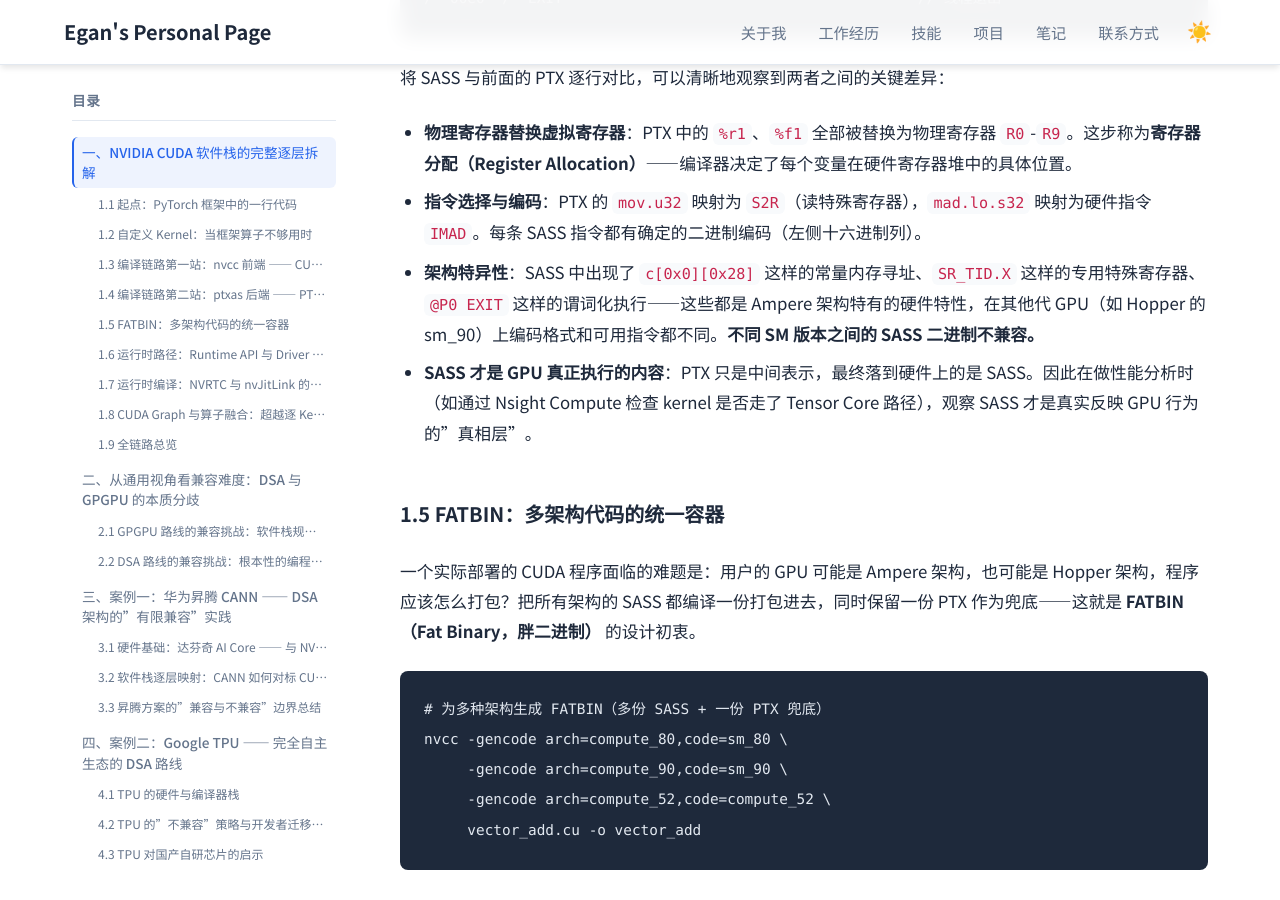
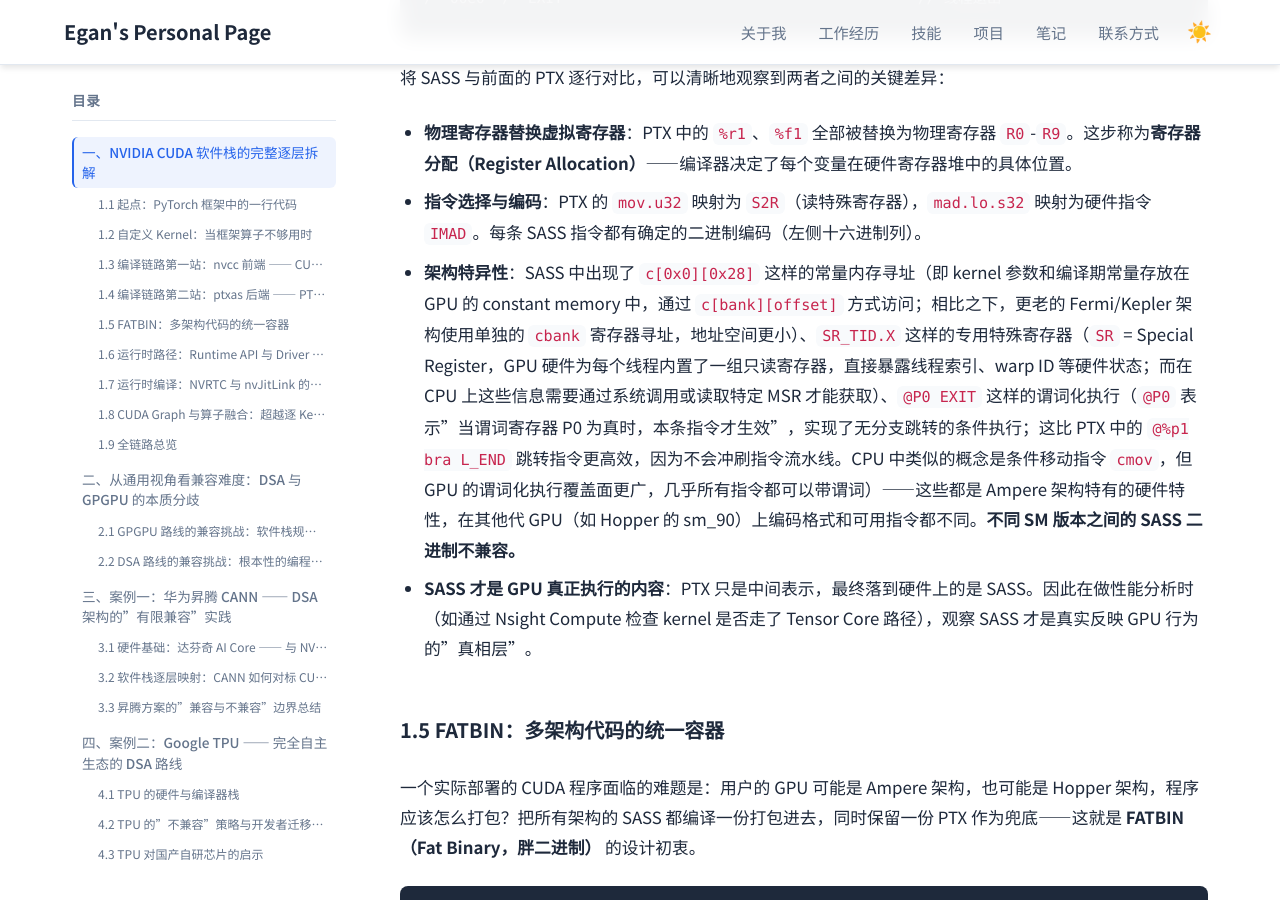
Before and after one commit to Lejun-Hu/Lejun-Hu.github.io, a Jekyll site: the page built from _notes/2026-8-15-cuda-ecosystem-compatibility.md, in a window 1280 px wide and 900 px high, scrolled down 9429 px. Built offline with Jekyll 4.4.1, drawn with Linux system fonts in a browser that asks for light colours.

Commit message:
SASS架构特异性部分添加括号解释: 常量内存寻址/特殊寄存器/谓词化执行

```diff
--- a/_notes/2026-8-15-cuda-ecosystem-compatibility.md
+++ b/_notes/2026-8-15-cuda-ecosystem-compatibility.md
@@ -229,7 +229,7 @@ Function : _Z9vectorAddPfS_S_i
 
 - **物理寄存器替换虚拟寄存器**：PTX 中的 `%r1`、`%f1` 全部被替换为物理寄存器 `R0`-`R9`。这步称为**寄存器分配（Register Allocation）**——编译器决定了每个变量在硬件寄存器堆中的具体位置。
 - **指令选择与编码**：PTX 的 `mov.u32` 映射为 `S2R`（读特殊寄存器），`mad.lo.s32` 映射为硬件指令 `IMAD`。每条 SASS 指令都有确定的二进制编码（左侧十六进制列）。
-- **架构特异性**：SASS 中出现了 `c[0x0][0x28]` 这样的常量内存寻址、`SR_TID.X` 这样的专用特殊寄存器、`@P0 EXIT` 这样的谓词化执行——这些都是 Ampere 架构特有的硬件特性，在其他代 GPU（如 Hopper 的 sm_90）上编码格式和可用指令都不同。**不同 SM 版本之间的 SASS 二进制不兼容。**
+- **架构特异性**：SASS 中出现了 `c[0x0][0x28]` 这样的常量内存寻址（即 kernel 参数和编译期常量存放在 GPU 的 constant memory 中，通过 `c[bank][offset]` 方式访问；相比之下，更老的 Fermi/Kepler 架构使用单独的 `cbank` 寄存器寻址，地址空间更小）、`SR_TID.X` 这样的专用特殊寄存器（`SR` = Special Register，GPU 硬件为每个线程内置了一组只读寄存器，直接暴露线程索引、warp ID 等硬件状态；而在 CPU 上这些信息需要通过系统调用或读取特定 MSR 才能获取）、`@P0 EXIT` 这样的谓词化执行（`@P0` 表示"当谓词寄存器 P0 为真时，本条指令才生效"，实现了无分支跳转的条件执行；这比 PTX 中的 `@%p1 bra L_END` 跳转指令更高效，因为不会冲刷指令流水线。CPU 中类似的概念是条件移动指令 `cmov`，但 GPU 的谓词化执行覆盖面更广，几乎所有指令都可以带谓词）——这些都是 Ampere 架构特有的硬件特性，在其他代 GPU（如 Hopper 的 sm_90）上编码格式和可用指令都不同。**不同 SM 版本之间的 SASS 二进制不兼容。**
 - **SASS 才是 GPU 真正执行的内容**：PTX 只是中间表示，最终落到硬件上的是 SASS。因此在做性能分析时（如通过 Nsight Compute 检查 kernel 是否走了 Tensor Core 路径），观察 SASS 才是真实反映 GPU 行为的"真相层"。
 
 ### 1.5 FATBIN：多架构代码的统一容器
```
